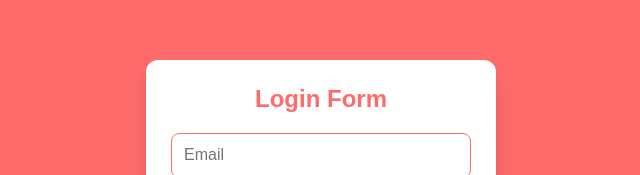
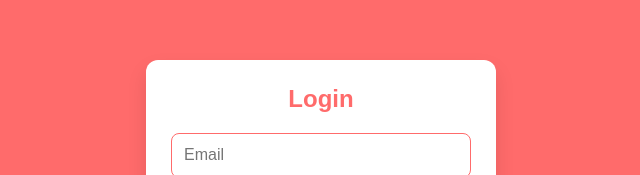
Before and after one commit to Juwiitaa/SCMtugas2, a plain HTML site: page index.html in a window 1280 px wide. Shown: the part 209-384 px from the top of the page, without its empty margins (319-959 px from the left). Drawn offline with Linux system fonts and the light colour scheme.

Commit message:
perubahan

```diff
--- a/index.html
+++ b/index.html
@@ -3,12 +3,12 @@
 <head>
     <meta charset="UTF-8">
     <meta name="viewport" content="width=device-width, initial-scale=1.0">
-    <title>Form Login</title>
+    <title>Login</title>
     <link rel="stylesheet" href="style.css">
 </head>
 <body>
     <div class="wrapper">
-        <h2>Login Form</h2>
+        <h2>Login</h2>
         <form>
             <div class="field">
                 <input type="text" placeholder="Email" required>
```
